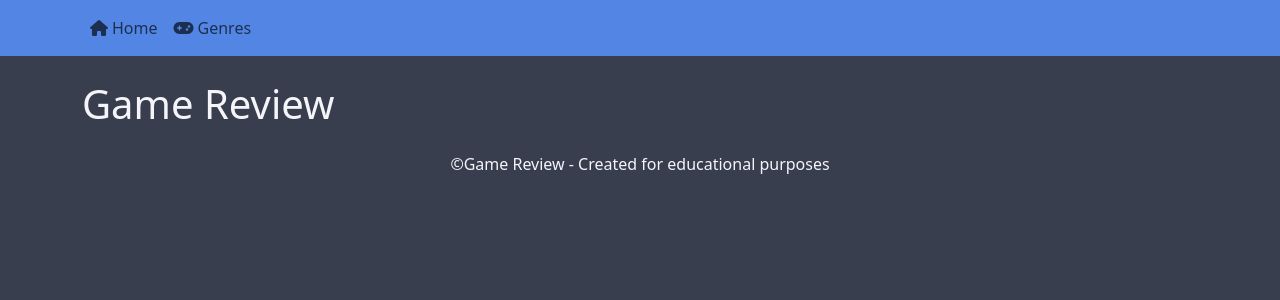
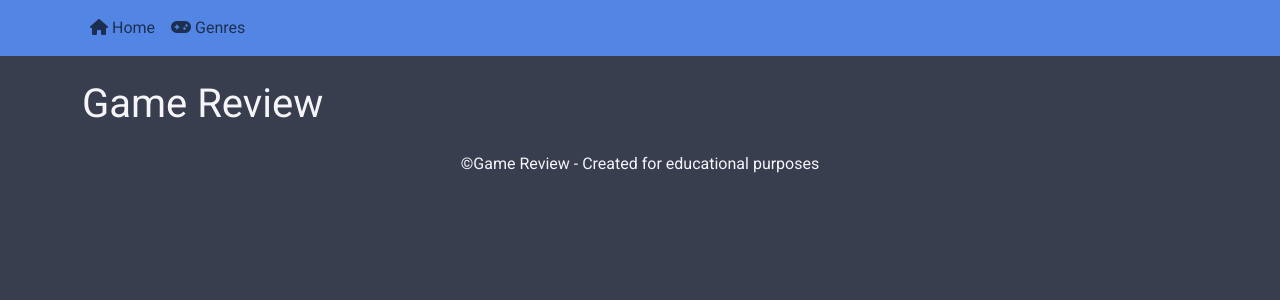
Before and after one commit to Oliver-Pile/MMI-GameReview, a PHP site: page /index.php?p=home in a window 1280 px wide. Shown: the top 300 px of the page. Run offline with PHP 8.4, Linux system fonts and the light colour scheme; style sheets or scripts are compiled from the project's sources; some libraries are stand-ins or nearby versions.

Commit message:
Use Roboto font

```diff
--- a/scss/_themes.scss
+++ b/scss/_themes.scss
@@ -1,4 +1,5 @@
 body {
   background-color: $primary-color;
   color: $secondary-color;
+  font-family: 'Roboto', sans-serif;
 }
--- a/scss/main.scss
+++ b/scss/main.scss
@@ -1,5 +1,6 @@
 @import "../node_modules/bootstrap/scss/bootstrap";
 @import "variables/variables";
+@import url('https://fonts.googleapis.com/css2?family=Roboto&display=swap');
 @import "themes";
 @import "components/nav";
 @import "components/card";
```
